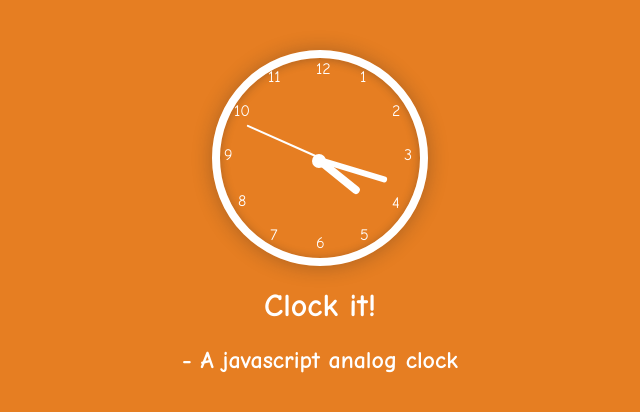
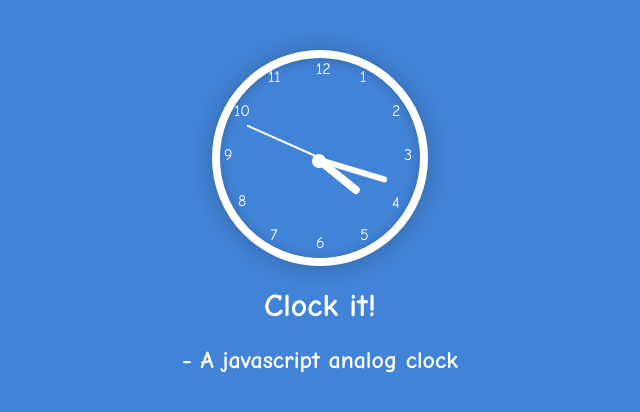
Before and after one commit to ketakisrao/ClockIt, a plain HTML site: page index.html in a window 1280 px wide. Shown: the whole page, without its empty margins (320-960 px from the left). Drawn offline with Linux system fonts and the light colour scheme.

Commit message:
Change background color orto blue

```diff
--- a/index.html
+++ b/index.html
@@ -48,7 +48,7 @@
 			height: 100%;
 		}
 		body{
-			background-color: #e67e22;
+			background-color: #4183D7;
 		}
 		.title{
 			text-align: center;
```
